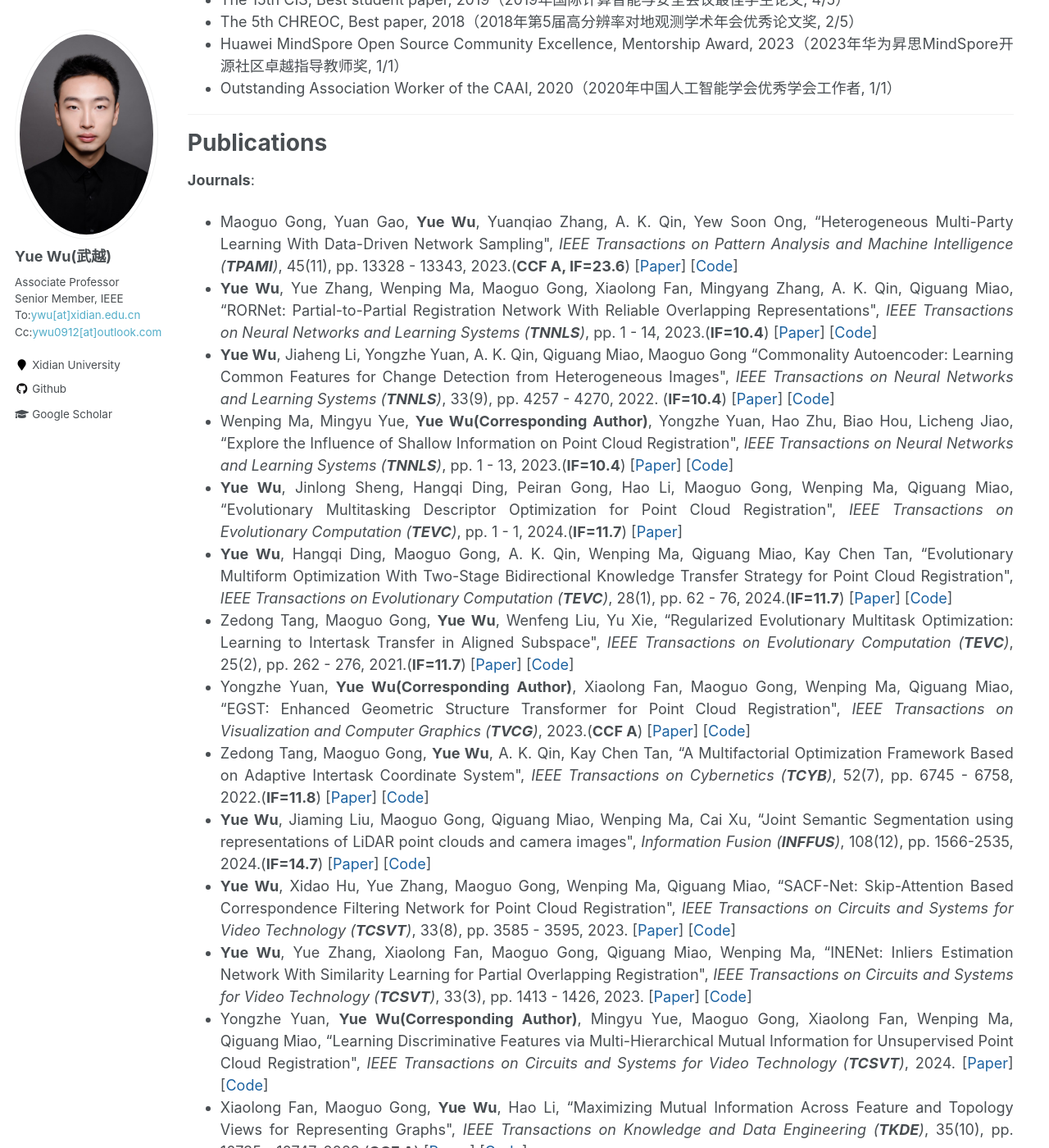
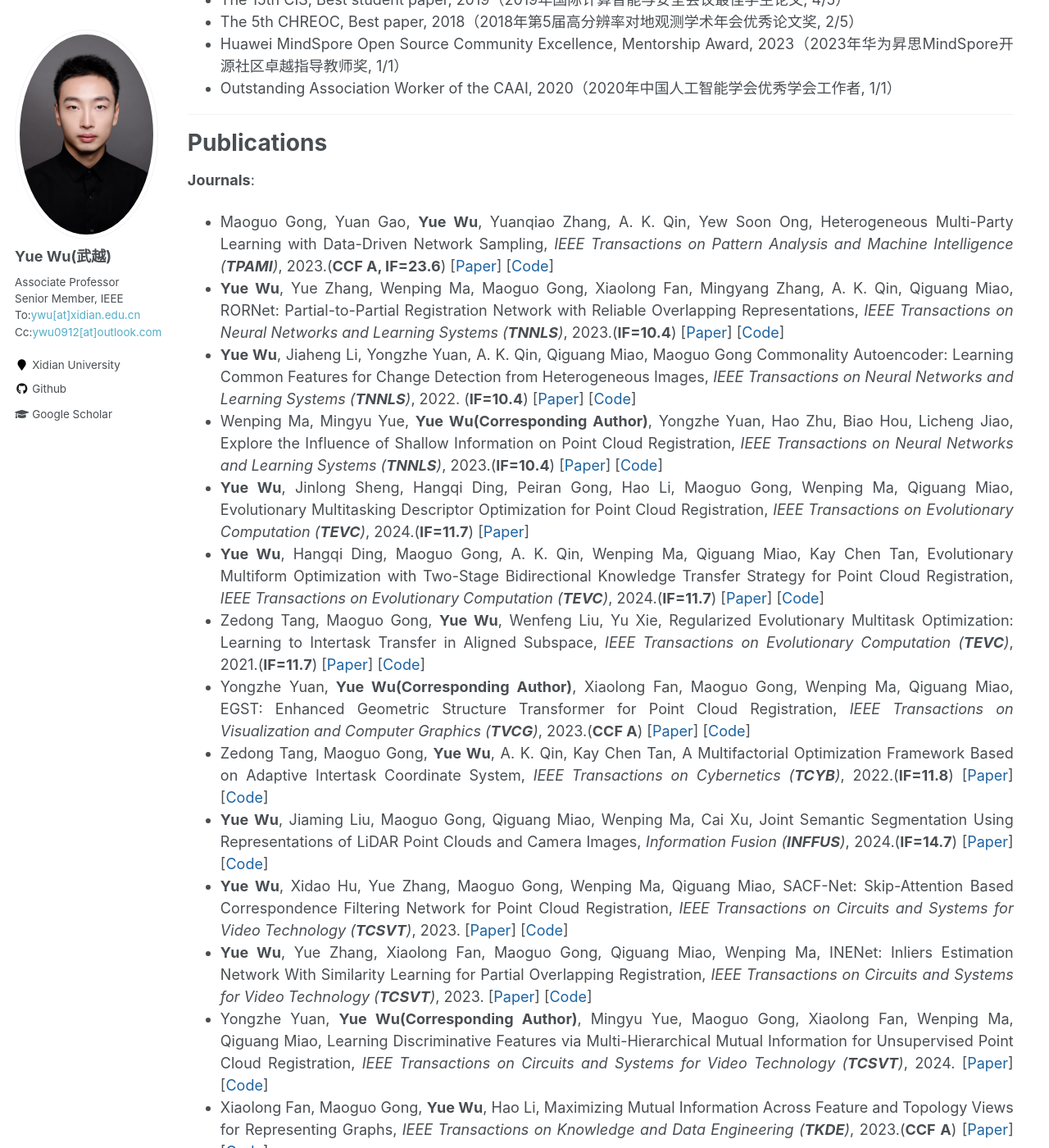
Before and after one commit to ywuchina/ywuchina.github.io, a Jekyll site: the page built from _pages/home.md, in a window 1280 px wide and 1400 px high, scrolled down 2552 px. Shown: the whole window at 82% size. Built offline with Jekyll 4.4.1, drawn with Linux system fonts in a browser that asks for light colours; some of the changed text lies outside the part shown.

Commit message:
Update paper.html

```diff
--- a/_includes/paper.html
+++ b/_includes/paper.html
@@ -23,8 +23,8 @@
 <li style="margin-bottom: 1.5;">
   <span>
     Maoguo Gong, Yuan Gao, <b>Yue Wu</b>, Yuanqiao Zhang, A. K. Qin, Yew Soon Ong,
-  “Heterogeneous Multi-Party Learning With Data-Driven Network Sampling",
-  <i>IEEE Transactions on Pattern Analysis and Machine Intelligence (<b>TPAMI</b>)</i>, 45(11), pp. 13328 - 13343, 2023.(<b>CCF A, IF=23.6</b>)
+  Heterogeneous Multi-Party Learning with Data-Driven Network Sampling,
+  <i>IEEE Transactions on Pattern Analysis and Machine Intelligence (<b>TPAMI</b>)</i>, 2023.(<b>CCF A, IF=23.6</b>)
   [<a href= "https://ieeexplore.ieee.org/abstract/document/10167861" target="_blank">Paper</a>]
   [<a href= "" target="_blank">Code</a>]
   </span>
@@ -43,8 +43,8 @@
 <li style="margin-bottom: 1.5;">
   <span>
   <b>Yue Wu</b>, Yue Zhang, Wenping Ma, Maoguo Gong, Xiaolong Fan, Mingyang Zhang, A. K. Qin, Qiguang Miao,
-  “RORNet: Partial-to-Partial Registration Network With Reliable Overlapping Representations",
-  <i>IEEE Transactions on Neural Networks and Learning Systems (<b>TNNLS</b>)</i>, pp. 1 - 14, 2023.(<b>IF=10.4</b>)
+  RORNet: Partial-to-Partial Registration Network with Reliable Overlapping Representations,
+  <i>IEEE Transactions on Neural Networks and Learning Systems (<b>TNNLS</b>)</i>, 2023.(<b>IF=10.4</b>)
   [<a href= "https://ieeexplore.ieee.org/document/10168979" target="_blank">Paper</a>]
   [<a href= "https://github.com/superYuezhang/RORNet" target="_blank">Code</a>]
   </span>
@@ -52,8 +52,8 @@
   <li style="margin-bottom: 1.5;">
     <span>
     <b>Yue Wu</b>, Jiaheng Li, Yongzhe Yuan, A. K. Qin, Qiguang Miao, Maoguo Gong
-    “Commonality Autoencoder: Learning Common Features for Change Detection from Heterogeneous Images",
-    <i>IEEE Transactions on Neural Networks and Learning Systems (<b>TNNLS</b>)</i>, 33(9), pp. 4257 - 4270, 2022. (<b>IF=10.4</b>)
+    Commonality Autoencoder: Learning Common Features for Change Detection from Heterogeneous Images,
+    <i>IEEE Transactions on Neural Networks and Learning Systems (<b>TNNLS</b>)</i>, 2022. (<b>IF=10.4</b>)
     [<a href= "https://ieeexplore.ieee.org/abstract/document/9357940" target="_blank">Paper</a>]
     [<a href= "https://github.com/ywuchina/TeamCode/tree/main/COAE" target="_blank">Code</a>]
     </span>
@@ -61,8 +61,8 @@
     <li style="margin-bottom: 1.5;">
       <span>
       Wenping Ma, Mingyu Yue, <b>Yue Wu(Corresponding Author)</b>, Yongzhe Yuan, Hao Zhu, Biao Hou, Licheng Jiao,
-      “Explore the Influence of Shallow Information on Point Cloud Registration",
-      <i>IEEE Transactions on Neural Networks and Learning Systems (<b>TNNLS</b>)</i>, pp. 1 - 13, 2023.(<b>IF=10.4</b>)
+      Explore the Influence of Shallow Information on Point Cloud Registration,
+      <i>IEEE Transactions on Neural Networks and Learning Systems (<b>TNNLS</b>)</i>, 2023.(<b>IF=10.4</b>)
       [<a href= "https://ieeexplore.ieee.org/abstract/document/10185932" target="_blank">Paper</a>]
       [<a href= "https://github.com/ywu0912/TeamCode.git" target="_blank">Code</a>]
       </span>
@@ -75,8 +75,8 @@
 <li style="margin-bottom: 1.5;">
   <span>
   <b>Yue Wu</b>, Jinlong Sheng, Hangqi Ding, Peiran Gong, Hao Li, Maoguo Gong, Wenping Ma, Qiguang Miao,
-  “Evolutionary Multitasking Descriptor Optimization for Point Cloud Registration",
-  <i>IEEE Transactions on Evolutionary Computation (<b>TEVC</b>)</i>, pp. 1 - 1, 2024.(<b>IF=11.7</b>)
+  Evolutionary Multitasking Descriptor Optimization for Point Cloud Registration,
+  <i>IEEE Transactions on Evolutionary Computation (<b>TEVC</b>)</i>, 2024.(<b>IF=11.7</b>)
   [<a href= "https://ieeexplore.ieee.org/abstract/document/10566881" target="_blank">Paper</a>]
   </span>
   </li>
@@ -85,8 +85,8 @@
 <li style="margin-bottom: 1.5;">
   <span>
   <b>Yue Wu</b>, Hangqi Ding, Maoguo Gong, A. K. Qin, Wenping Ma, Qiguang Miao, Kay Chen Tan,
-  “Evolutionary Multiform Optimization With Two-Stage Bidirectional Knowledge Transfer Strategy for Point Cloud Registration",
-  <i>IEEE Transactions on Evolutionary Computation (<b>TEVC</b>)</i>, 28(1), pp. 62 - 76, 2024.(<b>IF=11.7</b>)
+  Evolutionary Multiform Optimization with Two-Stage Bidirectional Knowledge Transfer Strategy for Point Cloud Registration,
+  <i>IEEE Transactions on Evolutionary Computation (<b>TEVC</b>)</i>, 2024.(<b>IF=11.7</b>)
   [<a href= "https://ieeexplore.ieee.org/document/9925083" target="_blank">Paper</a>]
   [<a href= "https://github.com/ywu0912/TeamCode.git" target="_blank">Code</a>]
   </span>
@@ -96,8 +96,8 @@
   <li style="margin-bottom: 1.5;">
     <span>
       Zedong Tang, Maoguo Gong, <b>Yue Wu</b>, Wenfeng Liu, Yu Xie,
-    “Regularized Evolutionary Multitask Optimization: Learning to Intertask Transfer in Aligned Subspace",
-    <i>IEEE Transactions on Evolutionary Computation (<b>TEVC</b>)</i>, 25(2), pp. 262 - 276, 2021.(<b>IF=11.7</b>)
+    Regularized Evolutionary Multitask Optimization: Learning to Intertask Transfer in Aligned Subspace,
+    <i>IEEE Transactions on Evolutionary Computation (<b>TEVC</b>)</i>, 2021.(<b>IF=11.7</b>)
     [<a href= "https://ieeexplore.ieee.org/abstract/document/9195010" target="_blank">Paper</a>]
     [<a href= "" target="_blank">Code</a>]
     </span>
@@ -119,8 +119,8 @@
   <li style="margin-bottom: 1.5;">
     <span>
       Zedong Tang, Maoguo Gong, <b>Yue Wu</b>, A. K. Qin, Kay Chen Tan,
-    “A Multifactorial Optimization Framework Based on Adaptive Intertask Coordinate System",
-    <i>IEEE Transactions on Cybernetics (<b>TCYB</b>)</i>, 52(7), pp. 6745 - 6758, 2022.(<b>IF=11.8</b>)
+    A Multifactorial Optimization Framework Based on Adaptive Intertask Coordinate System,
+    <i>IEEE Transactions on Cybernetics (<b>TCYB</b>)</i>, 2022.(<b>IF=11.8</b>)
     [<a href= "https://ieeexplore.ieee.org/abstract/document/9325875" target="_blank">Paper</a>]
     [<a href= "" target="_blank">Code</a>]
     </span>
@@ -131,8 +131,8 @@
 <li style="margin-bottom: 1.5;">
   <span>
   <b>Yue Wu</b>, Jiaming Liu, Maoguo Gong, Qiguang Miao, Wenping Ma, Cai Xu,
-  “Joint Semantic Segmentation using representations of LiDAR point clouds and camera images",
-  <i>Information Fusion (<b>INFFUS</b>)</i>, 108(12), pp. 1566-2535, 2024.(<b>IF=14.7</b>)
+  Joint Semantic Segmentation Using Representations of LiDAR Point Clouds and Camera Images,
+  <i>Information Fusion (<b>INFFUS</b>)</i>, 2024.(<b>IF=14.7</b>)
   [<a href= "https://www.sciencedirect.com/science/article/abs/pii/S1566253524001489" target="_blank">Paper</a>]
   [<a href= "https://github.com/ywu0912/TeamCode.git" target="_blank">Code</a>]
   </span>
@@ -142,8 +142,8 @@
 <li style="margin-bottom: 1.5;">
   <span>
   <b>Yue Wu</b>, Xidao Hu, Yue Zhang, Maoguo Gong, Wenping Ma, Qiguang Miao,
-  “SACF-Net: Skip-Attention Based Correspondence Filtering Network for Point Cloud Registration",
-  <i>IEEE Transactions on Circuits and Systems for Video Technology (<b>TCSVT</b>)</i>, 33(8), pp. 3585 - 3595, 2023.
+  SACF-Net: Skip-Attention Based Correspondence Filtering Network for Point Cloud Registration,
+  <i>IEEE Transactions on Circuits and Systems for Video Technology (<b>TCSVT</b>)</i>, 2023.
   [<a href= "https://ieeexplore.ieee.org/abstract/document/10018266" target="_blank">Paper</a>]
   [<a href= "https://github.com/HXDao/SACF-Net" target="_blank">Code</a>]
   </span>
@@ -151,8 +151,8 @@
   <li style="margin-bottom: 1.5;">
     <span>
     <b>Yue Wu</b>, Yue Zhang, Xiaolong Fan, Maoguo Gong, Qiguang Miao, Wenping Ma,
-    “INENet: Inliers Estimation Network With Similarity Learning for Partial Overlapping Registration",
-    <i>IEEE Transactions on Circuits and Systems for Video Technology (<b>TCSVT</b>)</i>, 33(3), pp. 1413 - 1426, 2023.
+    INENet: Inliers Estimation Network With Similarity Learning for Partial Overlapping Registration,
+    <i>IEEE Transactions on Circuits and Systems for Video Technology (<b>TCSVT</b>)</i>, 2023.
     [<a href= "https://ieeexplore.ieee.org/document/9915616" target="_blank">Paper</a>]
     [<a href= "https://github.com/superYuezhang/INENet" target="_blank">Code</a>]
     </span>
@@ -161,7 +161,7 @@
     <li style="margin-bottom: 1.5;">
       <span><!--老师是通讯作者的在后面标注-->
       Yongzhe Yuan, <b>Yue Wu(Corresponding Author)</b>, Mingyu Yue, Maoguo Gong, Xiaolong Fan, Wenping Ma, Qiguang Miao,
-      “Learning Discriminative Features via Multi-Hierarchical Mutual Information for Unsupervised Point Cloud Registration",
+      Learning Discriminative Features via Multi-Hierarchical Mutual Information for Unsupervised Point Cloud Registration,
       <i>IEEE Transactions on Circuits and Systems for Video Technology (<b>TCSVT</b>)</i>, 2024.
       [<a href= "https://ieeexplore.ieee.org/abstract/document/10475373" target="_blank">Paper</a>]
       [<a href= "https://github.com/ywu0912/TeamCode.git" target="_blank">Code</a>]
@@ -173,8 +173,8 @@
       <li style="margin-bottom: 1.5;">
         <span>
           Xiaolong Fan, Maoguo Gong, <b>Yue Wu</b>, Hao Li,
-        “Maximizing Mutual Information Across Feature and Topology Views for Representing Graphs",
-        <i>IEEE Transactions on Knowledge and Data Engineering (<b>TKDE</b>)</i>, 35(10), pp. 10735 - 10747, 2023.(<b>CCF A</b>)
+        Maximizing Mutual Information Across Feature and Topology Views for Representing Graphs,
+        <i>IEEE Transactions on Knowledge and Data Engineering (<b>TKDE</b>)</i>, 2023.(<b>CCF A</b>)
         [<a href= "https://ieeexplore.ieee.org/abstract/document/10093032" target="_blank">Paper</a>]
         [<a href= "" target="_blank">Code</a>]
         </span>
@@ -183,8 +183,8 @@
         <li style="margin-bottom: 1.5;">
           <span>
             Xiaolong Fan, Maoguo Gong, <b>Yue Wu</b>, A. K. Qin, Yu Xie,
-          “Propagation Enhanced Neural Message Passing for Graph Representation Learning",
-          <i>IEEE Transactions on Knowledge and Data Engineering (<b>TKDE</b>)</i>, 35(2), pp. 1952 - 1964, 2023.(<b>CCF A</b>)
+          Propagation Enhanced Neural Message Passing for Graph Representation Learning,
+          <i>IEEE Transactions on Knowledge and Data Engineering (<b>TKDE</b>)</i>, 2023.(<b>CCF A</b>)
           [<a href= "https://ieeexplore.ieee.org/abstract/document/9508847" target="_blank">Paper</a>]
           [<a href= "" target="_blank">Code</a>]
           </span>
@@ -195,8 +195,8 @@
 <li style="margin-bottom: 1.5;">
     <span>
     <b>Yue Wu</b>, Jiaming Liu, Maoguo Gong, Peiran Gong, Xiaolong Fan, A. K. Qin, Qiguang Miao, Wenping Ma,
-    “Self-Supervised Intra-Modal and Cross-Modal Contrastive Learning for Point Cloud Understanding",
-    <i>IEEE Transactions on Multimedia (<b>TMM</b>)</i>, 26, pp. 1626 - 1638, 2023.
+    Self-Supervised Intra-Modal and Cross-Modal Contrastive Learning for Point Cloud Understanding,
+    <i>IEEE Transactions on Multimedia (<b>TMM</b>)</i>, 2023.
     [<a href= "https://ieeexplore.ieee.org/document/10147273" target="_blank">Paper</a>]
     [<a href= "https://github.com/liujia99/CrossNet" target="_blank">Code</a>]
     </span>
@@ -204,8 +204,8 @@
 <li style="margin-bottom: 1.5;">
   <span>
   <b>Yue Wu</b>, Jiaming Liu, Maoguo Gong, Zhixiao Liu, Qiguang Miao, Wenping Ma,
-  “MPCT: Multiscale Point Cloud Transformer with a Residual Network",
-  <i>IEEE Transactions on Multimedia (<b>TMM</b>)</i>, 26, pp. 3505 - 3516, 2023.
+  MPCT: Multiscale Point Cloud Transformer with a Residual Network,
+  <i>IEEE Transactions on Multimedia (<b>TMM</b>)</i>, 2023.
   [<a href= "https://ieeexplore.ieee.org/document/10249213" target="_blank">Paper</a>]
   [<a href= "https://github.com/ywuchina/TeamCode/blob/main/MindSpore%20Project/MPCT_mindspore.zip" target="_blank">Code</a>]
   </span>
@@ -213,8 +213,8 @@
   <li style="margin-bottom: 1.5;">
     <span>
     Jiaming Liu, <b>Yue Wu(Corresponding Author)</b>, Maoguo Gong, Zhixiao Liu, Qiguang Miao, Wenping Ma,
-    “Inter-Modal Masked Autoencoder for Self-Supervised Learning on Point Clouds",
-    <i>IEEE Transactions on Multimedia (<b>TMM</b>)</i>, 26, pp. 3897-3908, 2023.
+    Inter-Modal Masked Autoencoder for Self-Supervised Learning on Point Clouds,
+    <i>IEEE Transactions on Multimedia (<b>TMM</b>)</i>, 2023.
     [<a href= "https://ieeexplore.ieee.org/abstract/document/10262210" target="_blank">Paper</a>]
     [<a href= "https://github.com/ywu0912/TeamCode.git" target="_blank">Code</a>]
     </span>
@@ -224,8 +224,8 @@
 <li style="margin-bottom: 1.5;">
   <span>
     Wenping Ma, Jun Zhang, <b>Yue Wu</b>, Licheng Jiao; Hao Zhu; Wei Zhao,
-  “A Novel Two-Step Registration Method for Remote Sensing Images Based on Deep and Local Features",
-  <i>IEEE Transactions on Geoscience and Remote Sensing  (<b>TGRS</b>)</i>, 57(7), pp. 4834 - 4843, 2019.
+  A Novel Two-Step Registration Method for Remote Sensing Images Based on Deep and Local Features,
+  <i>IEEE Transactions on Geoscience and Remote Sensing  (<b>TGRS</b>)</i>, 2019.
   [<a href= "https://ieeexplore.ieee.org/document/8648479" target="_blank">Paper</a>]
   [<a href= "" target="_blank">Code</a>]
   </span>
@@ -236,7 +236,7 @@
     <li style="margin-bottom: 1.5;">
       <span>
         Yongzhe Yuan, <b>Yue Wu(Corresponding Author)</b>, Jiayi Lei, Congying Hu, Maoguo Gong, Xiaolong Fan, Wenping Ma,
-      “Learning Compact Transformation Based on Dual Quaternion for Point Cloud Registration",
+      Learning Compact Transformation Based on Dual Quaternion for Point Cloud Registration,
       <i>IEEE Transactions on Instrumentation and Measurement (<b>TIM</b>)</i>,  2024.
       [<a href= "https://ieeexplore.ieee.org/abstract/document/10381830" target="_blank">Paper</a>]
       [<a href= "https://github.com/ywu0912/TeamCode.git" target="_blank">Code</a>]
@@ -245,7 +245,7 @@
       <li style="margin-bottom: 1.5;">
         <span>
           Jiaming Liu, <b>Yue Wu(Corresponding Author)</b>, Maoguo Gong; Qiguang Miao, Wenping Ma, Fei Xie,
-        “Instance-Guided Point Cloud Single Object Tracking With Inception Transformer",
+        Instance-Guided Point Cloud Single Object Tracking with Inception Transformer,
         <i>IEEE Transactions on Instrumentation and Measurement (<b>TIM</b>)</i>,  2023.
         [<a href= "https://ieeexplore.ieee.org/abstract/document/10242082/" target="_blank">Paper</a>]
         [<a href= "https://github.com/liujia99/PTIT" target="_blank">Code</a>]
@@ -256,8 +256,8 @@
 <li style="margin-bottom: 1.5;">
     <span>
         <b>Yue Wu</b>, Yibo Liu, Maoguo Gong, Peiran Gong, Hao Li, Zedong Tang, Qiguang Miao, Wenping Ma,
-    “Multi-View Point Cloud Registration Based on Evolutionary Multitasking With Bi-Channel Knowledge Sharing Mechanism",
-    <i>IEEE Transactions on Emerging Topics in Computational Intelligence (<b>TETCI</b>)</i>, 7(2), pp. 357 - 374, 2023.
+    Multi-View Point Cloud Registration Based on Evolutionary Multitasking with Bi-Channel Knowledge Sharing Mechanism,
+    <i>IEEE Transactions on Emerging Topics in Computational Intelligence (<b>TETCI</b>)</i>, 2023.
     [<a href= "https://ieeexplore.ieee.org/abstract/document/9903069" target="_blank">Paper</a>]
     [<a href= "https://github.com/ywu0912/TeamCode.git" target="_blank">Code</a>]
     </span>
@@ -270,8 +270,8 @@
 <li style="margin-bottom: 1.5;">
   <span>
     <b>武越</b>, 苑咏哲, 岳铭煜, 公茂果, 李豪, 张明阳, 马文萍, 苗启广,
-  “点云配准中多维度信息融合的特征挖掘方法",
-  <i>计算机研究与发展  </i>, 59 (8), pp. 1732 - 1741, 2022.
+  点云配准中多维度信息融合的特征挖掘方法,
+  <i>计算机研究与发展  </i>, 2022.
   [<a href= "https://doi.org/10.7544/issn1000-1239.20220042" target="_blank">Paper</a>]
   [<a href= "" target="_blank">Code</a>]
   </span>
@@ -282,8 +282,8 @@
   <li style="margin-bottom: 1.5;">
     <span>
       <b>武越</b>, 白壮飞, 公茂果, 曲博艺婷, 李豪, 张明阳, 马文萍, 苗启广,
-    “遥感图像配准中的群智汇聚方法",
-    <i>中国科学  </i>, 53 (2), pp. 147 - 166, 2023.
+    遥感图像配准中的群智汇聚方法,
+    <i>中国科学  </i>, 2023.
     [<a href= "https://doi.org/10.1360/SST-2021-0193" target="_blank">Paper</a>]
     [<a href= "" target="_blank">Code</a>]
     </span>
@@ -309,7 +309,7 @@
 <li style="margin-bottom: 1.5;">
 <span>
   Cai Xu, Jiajun Si, Ziyu Guan, Wei Zhao, <b>Yue Wu</b>, Xiyue Gao,
-“Reliable Conflictive Multi-View Learning",
+Reliable Conflictive Multi-View Learning,
 <i>AAAI Conference on Artificial Intelligence (<b>AAAI, Outstanding Paper</b>)</i>, 2024.(<b>CCF A</b>)
 [<a href= "https://doi.org/10.1609/aaai.v38i11.29078" target="_blank">Paper</a>]
 [<a href= "https://github.com/jiajunsi/RCML" target="_blank">Code</a>]
@@ -320,7 +320,7 @@
 <!--缺paper链接-->
 <li style="margin-bottom: 1.5;">
   <span>Yongzhe Yuan, <b>Yue Wu(Corresponding Author)</b>, Xiaolong Fan, Maoguo Gong, Qiguang Miao, Wenping Ma,
-      “Inlier Confidence Calibration for Point Cloud Registration",
+      Inlier Confidence Calibration for Point Cloud Registration,
       <i>IEEE/CVF Conference on Computer Vision and Pattern Recognition (<b>CVPR</b>)</i>, 2024.(<b>CCF A</b>)
       [<a  target="_blank">Paper</a>]
       [<a href= "https://github.com/YYZMARS/ICC" target="_blank">Code</a>]
@@ -330,8 +330,8 @@
 <li style="margin-bottom: 1.5;">
   <span>
   Zedong Tang, Fenlong Jiang, Maoguo Gong, Hao Li, <b>Yue Wu</b>, Fan Yu, Zidong Wang, Min Wang,
-  “SKFAC: Training Neural Networks with Faster Kronecker-factored Approximate Curvature",
-  <i>IEEE/CVF Conference on Computer Vision and Pattern Recognition (<b>CVPR</b>)</i>, pp. 13479-13487, 2021.(<b>CCF A</b>)
+  SKFAC: Training Neural Networks with Faster Kronecker-factored Approximate Curvature,
+  <i>IEEE/CVF Conference on Computer Vision and Pattern Recognition (<b>CVPR</b>)</i>, 2021.(<b>CCF A</b>)
   [<a href= "https://openaccess.thecvf.com/content/CVPR2021/html/Tang_SKFAC_Training_Neural_Networks_With_Faster_Kronecker-Factored_Approximate_Curvature_CVPR_2021_paper.html" target="_blank">Paper</a>]
   [<a href= "" target="_blank">Code</a>]
   </span>
@@ -340,8 +340,8 @@
 
 <li style="margin-bottom: 1.5;">
     <span>Jiaming Liu, <b>Yue Wu(Corresponding Author)</b>, Maoguo Gong, Qiguang Miao, Wenping Ma, Cai Xu, Can Qin
-    “M3SOT: Multi-Frame, Multi-Field, Multi-Space 3D Single Object Tracking",
-    <i>AAAI Conference on Artificial Intelligence (<b>AAAI</b>)</i>, pp. 3630-3638, 2024.(<b>CCF A</b>)
+    M3SOT: Multi-Frame, Multi-Field, Multi-Space 3D Single Object Tracking,
+    <i>AAAI Conference on Artificial Intelligence (<b>AAAI</b>)</i>, 2024.(<b>CCF A</b>)
     [<a href= "https://ojs.aaai.org/index.php/AAAI/article/view/28152" target="_blank">Paper</a>]
     [<a href= "https://github.com/liujia99/M3SOT" target="_blank">Code</a>]
     </span>
@@ -353,7 +353,7 @@
 <li style="margin-bottom: 1.5;">
 <span>
 Xiaolong Fan, Maoguo Gong, <b>Yue Wu</b>, Zedong Tang, Jieyi Liu,
-“Neural Gaussian Similarity Modeling for Differential Graph Structure Learning",
+Neural Gaussian Similarity Modeling for Differential Graph Structure Learning,
 <i>AAAI Conference on Artificial Intelligence (<b>AAAI</b>)</i>, 2024.(<b>CCF A</b>)
 [<a href= "https://doi.org/10.1609/aaai.v38i11.29078" target="_blank">Paper</a>]
 [<a href= "" target="_blank">Code</a>]
@@ -364,8 +364,8 @@ Xiaolong Fan, Maoguo Gong, <b>Yue Wu</b>, Zedong Tang, Jieyi Liu,
 <li style="margin-bottom: 1.5;">
 <span>
 Jiaming Liu, <b>Yue Wu(Corresponding Author)</b>, Maoguo Gong, Qiguang Miao, Wenping Ma, Cai Xu,
-“Exploring Dual Representations in Large-Scale Point Clouds: A Simple Weakly Supervised Semantic Segmentation Framework",
-<i>ACM International Conference on Multimedia (<b>ACM MM</b>)</i>, pp. 2371-2380, 2023.(<b>CCF A</b>)
+Exploring Dual Representations in Large-Scale Point Clouds: A Simple Weakly Supervised Semantic Segmentation Framework,
+<i>ACM International Conference on Multimedia (<b>ACM MM</b>)</i>, 2023.(<b>CCF A</b>)
 [<a href= "https://dl.acm.org/doi/abs/10.1145/3581783.3612224" target="_blank">Paper</a>]
 [<a href= "https://github.com/ywu0912/TeamCode.git" target="_blank">Code</a>]
 </span>
@@ -376,8 +376,8 @@ Jiaming Liu, <b>Yue Wu(Corresponding Author)</b>, Maoguo Gong, Qiguang Miao, Wen
 <li style="margin-bottom: 1.5;">
     <span>
     Cai Xu, Zehui Li, Ziyu Guan, Wei Zhao, Xiangyu Song, <b>Yue Wu</b>, Jianxin Li,
-    “Unbalanced Multi-view Deep Learning",
-    <i>ACM International Conference on Multimedia (<b>ACM MM</b>)</i>, pp. 3051-3059, 2023.(<b>CCF A</b>)
+    Unbalanced Multi-view Deep Learning,
+    <i>ACM International Conference on Multimedia (<b>ACM MM</b>)</i>, 2023.(<b>CCF A</b>)
     [<a href= "https://dl.acm.org/doi/abs/10.1145/3581783.3612527" target="_blank">Paper</a>]
     [<a href= "https://github.com/xdmvteam/UMDL" target="_blank">Code</a>]
     </span>
```
Also changed, not shown: other parts of _includes/paper.html (+2 -2 lines).
